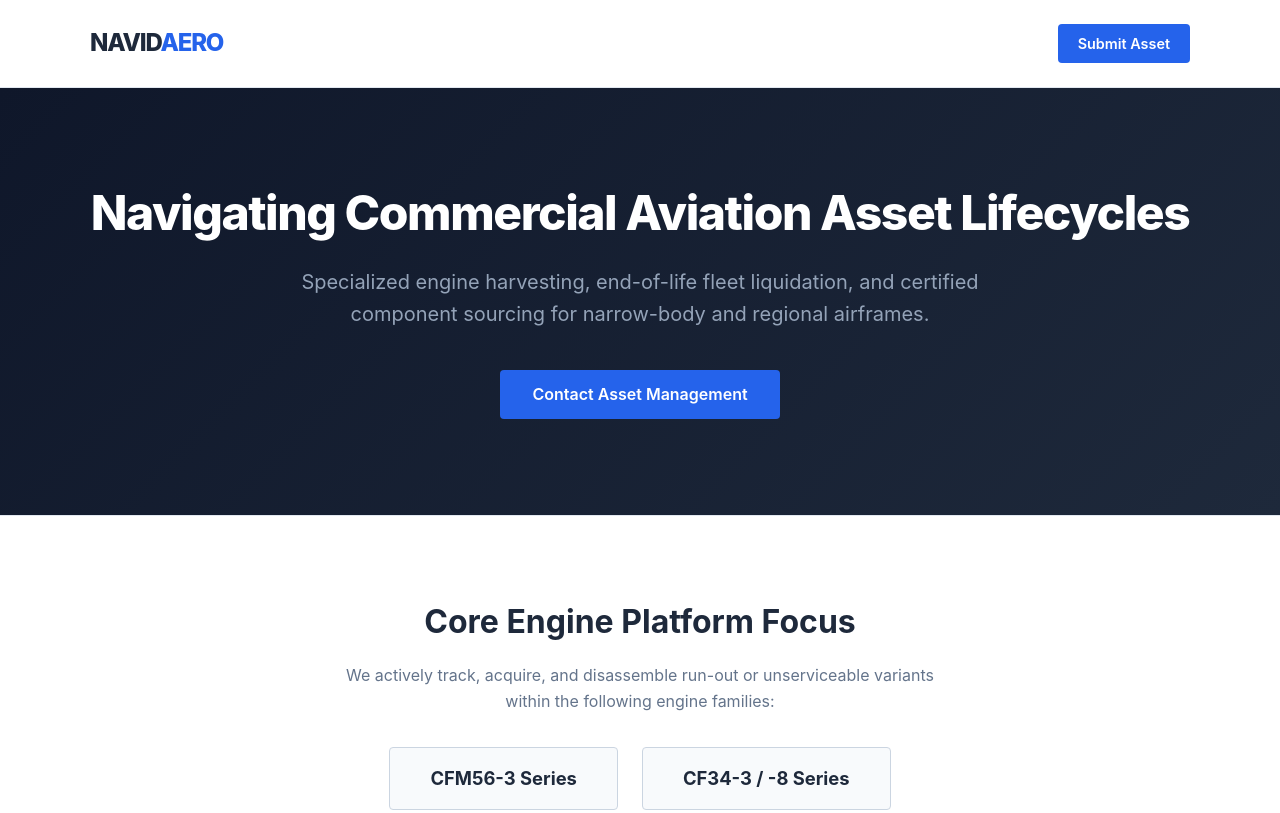
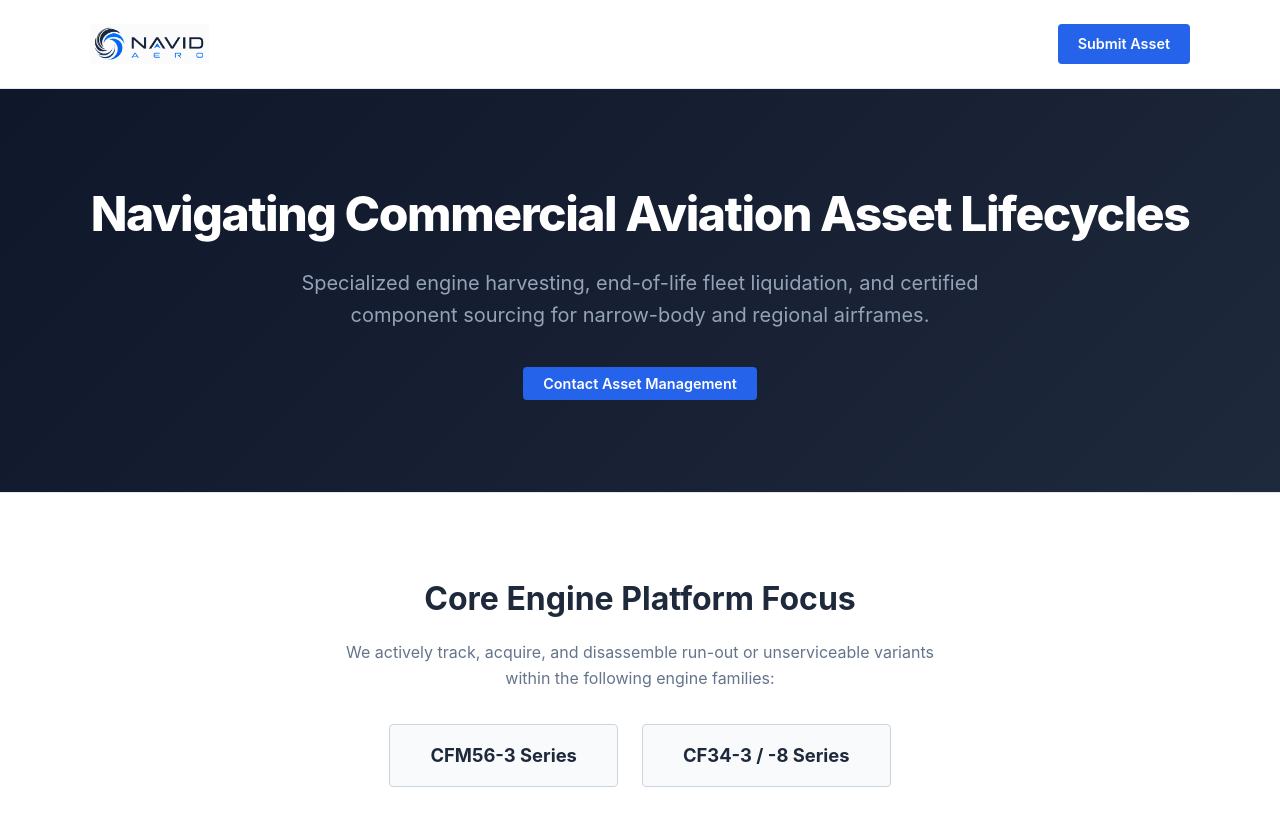
Before and after one commit to navidaero/navidaero-site, a plain HTML site: page index.html in a window 1280 px wide. Shown: the top 813 px of the page. Drawn offline with Linux system fonts and the light colour scheme.

Commit message:
Add files via upload
Add logo

```diff
--- a/index.html
+++ b/index.html
@@ -4,10 +4,12 @@
   <meta charset="UTF-8">
   <meta name="viewport" content="width=device-width, initial-scale=1.0">
   <title>Navid Aero | Lifecycle Solutions & Component Sourcing</title>
+  <link rel="icon" type="image/png" sizes="32x32" href="NavidAeroDarkfavicon.png">
+  <link rel="icon" type="image/png" sizes="16x16" href="NavidAeroDarkfavicon.png">
   <style>
     :root {
-            --primary: #1e293b; /* Deep slate */
-            --accent: #2563eb;  /* Jet blue */
+      --primary: #1e293b;
+      --accent: #2563eb;
       --text-dark: #0f172a;
       --text-light: #64748b;
       --bg-light: #f8fafc;
@@ -41,14 +43,30 @@
       justify-content: space-between;
       align-items: center;
     }
-        .logo {
-            font-size: 1.5rem;
-            font-weight: 800;
-            letter-spacing: -0.05em;
-            color: var(--primary);
+    .logo img {
+      height: 40px;
+      display: block;
     }
-        .logo span {
-            color: var(--accent);
+    .logo-mobile {
+      display: none;
+      height: 36px;
+    }
+    @media (max-width: 768px) {
+      .logo img { display: none; }
+      .logo-mobile { display: block; }
+    }
+    .cta-btn {
+      background-color: var(--accent);
+      color: #ffffff;
+      padding: 0.5rem 1.25rem;
+      font-size: 0.9rem;
+      font-weight: 600;
+      text-decoration: none;
+      border-radius: 4px;
+      transition: background 0.2s ease;
+    }
+    .cta-btn:hover {
+      background-color: #1d4ed8;
     }
     .hero {
       background: linear-gradient(135deg, #0f172a 0%, #1e293b 100%);
@@ -69,19 +87,6 @@
       max-width: 700px;
       margin: 0 auto 2.5rem auto;
     }
-        .cta-btn {
-            background-color: var(--accent);
-            color: #ffffff;
-            padding: 0.75rem 2rem;
-            font-weight: 600;
-            text-decoration: none;
-            border-radius: 4px;
-            transition: background 0.2s ease;
-            display: inline-block;
-        }
-        .cta-btn:hover {
-            background-color: #1d4ed8;
-        }
     .features {
       padding: 5rem 2rem;
     }
@@ -94,7 +99,7 @@
     }
     .grid {
       display: grid;
-            grid-template-columns: repeat(auto-fit, minmax(300px, 1max));
+      grid-template-columns: repeat(auto-fit, minmax(300px, 1fr));
       gap: 2.5rem;
     }
     .card {
@@ -161,8 +166,15 @@
 
   <header>
     <div class="container nav-container">
-            <div class="logo">NAVID<span>AERO</span></div>
-            <a href="#contact" class="cta-btn" style="padding: 0.5rem 1.25rem; font-size: 0.9rem;">Submit Asset</a>
+      <picture class="logo">
+        <source srcset="NavidAeroDarkLogo.png" media="(prefers-color-scheme: dark)">
+        <img src="NavidAeroLightLogo.png" alt="Navid Aero Logo">
+      </picture>
+
+      <!-- MOBILE LOGO (unchanged) -->
+      <img src="NavidAeroLightLogo.png" alt="Navid Aero Icon" class="logo-mobile">
+
+      <a href="#contact" class="cta-btn">Submit Asset</a>
     </div>
   </header>
 
@@ -215,7 +227,7 @@
 
   <footer>
     <div class="container">
-            <p>&copy; 2026 Navid Aero. All rights reserved. Sourcing & Asset Disposition Operations.</p>
+      <p>&copy; 2026 Navid Aero. All rights reserved.</p>
     </div>
   </footer>
 
```
Also changed, not shown: NavidAeroDarkLogo.png (added), NavidAeroDarkfavicon.png (added), NavidAeroLightLogo.png (added), NavidAeroMonoLogo.png (added). Lines whose indentation alone changed are shown as unchanged.
